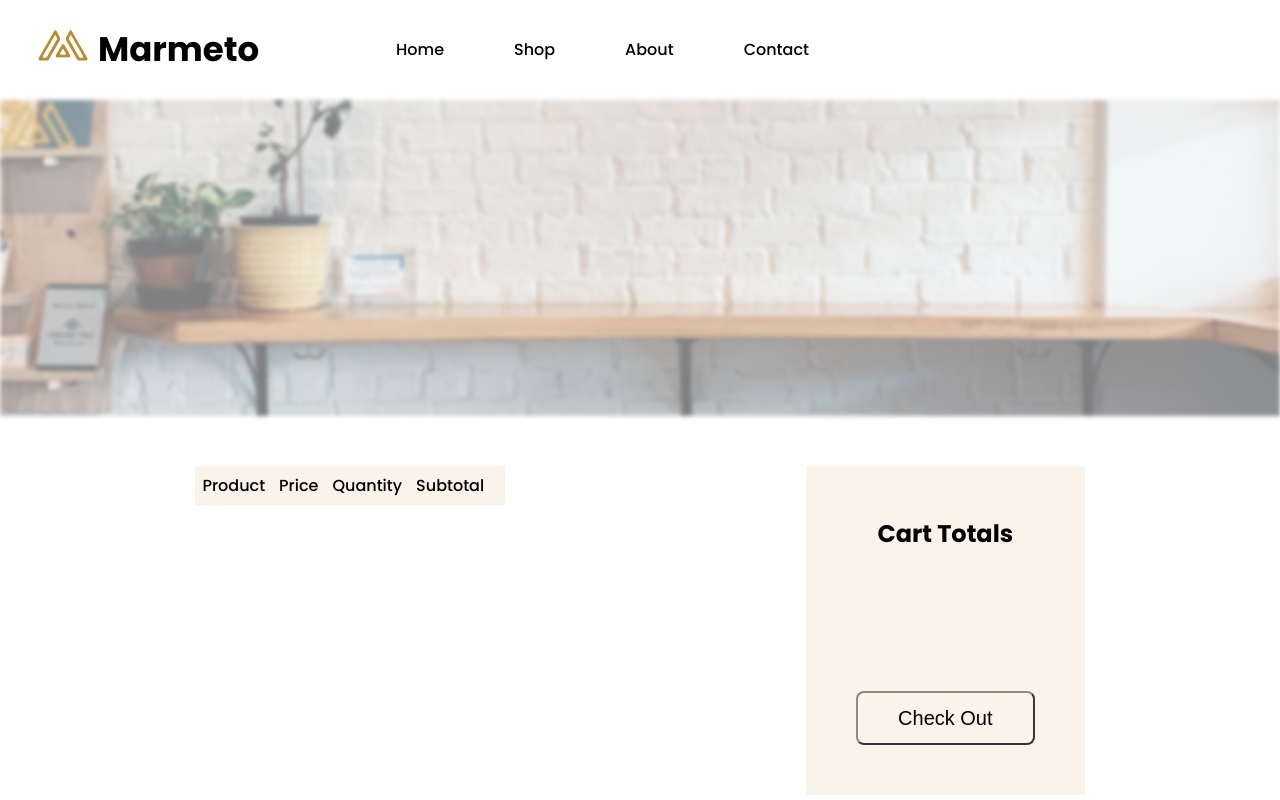
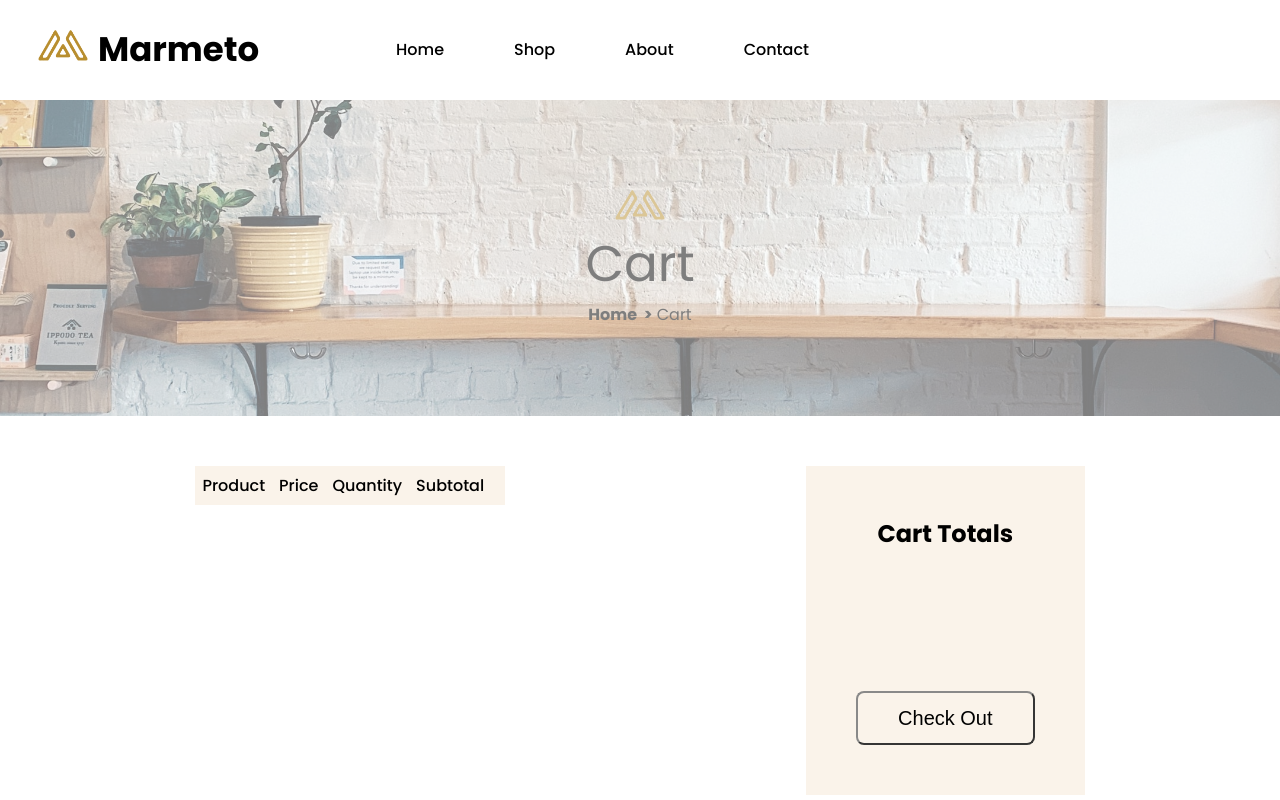
Before and after one commit to saurabh8421/Shopping_cart, a plain HTML site: page index.html in a window 1280 px wide. Shown: the top 800 px of the page. Drawn offline with Linux system fonts and the light colour scheme; no server answers.

Commit message:
Add files via upload

```diff
--- a/index.html
+++ b/index.html
@@ -12,15 +12,7 @@
 
 
 <body>
-    <style>
-        #container{
-            background-image: url(image.jpeg);
-            height: 316px;
-            background-size:cover;
-            background-position-y: center;
 
-        }
-    </style>
 
     <!-- Your code goes here -->
 
@@ -67,7 +59,11 @@
 
     <div id="container">
         <div class="content">
-            <img src="Meubel House_Logos-01.png" alt="">
+            <div class="content1">
+                <img src="Meubel House_Logos-01.png" alt="">
+            <h1>Cart</h1>
+            <p><strong>Home&nbsp;&nbsp;></strong> Cart</p>
+            </div>
         </div>
     </div>
 
--- a/style.css
+++ b/style.css
@@ -102,25 +102,49 @@ header .logo img{
   height: 316px;
   background-position-y: center;
   background-size: cover;
-  filter: blur(2px);
+  background: blur(2px);
   opacity: 50%;
-  /* filter: opacity(50%); */
+   /* filter: opacity(50%); */
 }
 
 .content img{
   position: relative;
-  width: 77px;
+  width: 50px;
   opacity: 100%;
   z-index: 5;
   margin: auto;
 }
-.content{
+
+.content h1{
+  font-weight: 400;
+  font-size:50px;
+}
+
+.content1
+{
+  width: fit-content;
+  margin: auto;
+  text-align: center;
+}
+.content {
+  display: grid;
+  height: 100%;
   width: 100%;
   margin: auto;
   opacity: 100%;
   z-index: 1;
+  font-family: poppins;
+
+
+}
+.content h1, .content p{
+  margin-inline:auto;
+
 }
 
+.cart{
+  font: poppin;
+}
 .footer{
   width: 100%;
   padding: 100px 0px;
```
